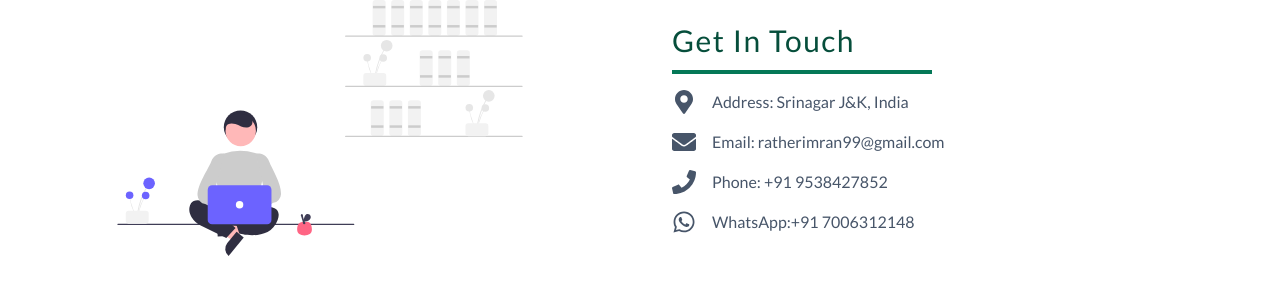
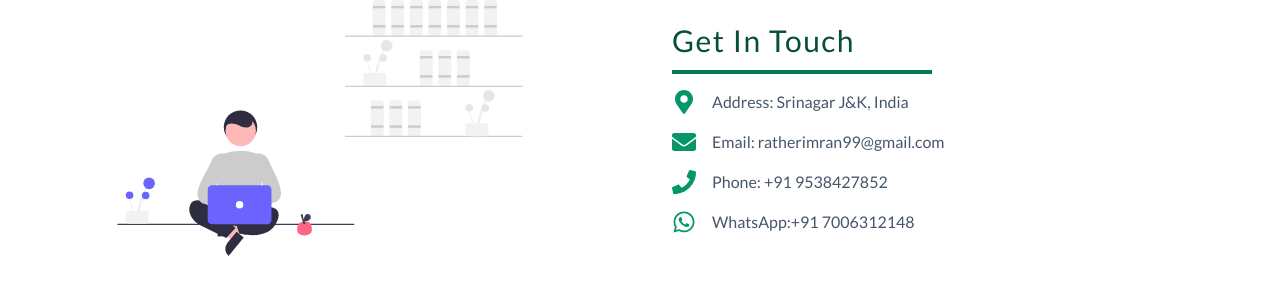
Before and after one commit to emmeiwhite/imran-portfolio-2024, a React (Vite) app: page / in a window 1280 px wide. Shown: the part 3923-4207 px from the top of the page. Built offline with nearby package versions, Linux system fonts and the light colour scheme; a web font is replaced by a local one.

Commit message:
icon colors

```diff
--- a/src/components/Contact.jsx
+++ b/src/components/Contact.jsx
@@ -1,12 +1,7 @@
-import contactSVG from "../assets/proj-2.svg";
-import SectionTitle from "./SectionTitle";
+import contactSVG from '../assets/proj-2.svg'
+import SectionTitle from './SectionTitle'
 
-import {
-  FaWhatsapp,
-  FaEnvelope,
-  FaMapMarkerAlt,
-  FaPhone,
-} from "react-icons/fa";
+import { FaWhatsapp, FaEnvelope, FaMapMarkerAlt, FaPhone } from 'react-icons/fa'
 
 export default function Contact() {
   return (
@@ -25,7 +20,7 @@ export default function Contact() {
 
           <p className="mt-4 text-slate-600">
             <span className="flex gap-4 items-center">
-              <FaMapMarkerAlt className="h-6 w-6 text-slate-600 hover:text-black duration-300" />
+              <FaMapMarkerAlt className="h-6 w-6 text-emerald-600 hover:text-black duration-300" />
               <span>Address: Srinagar J&K, India</span>
             </span>
           </p>
@@ -35,7 +30,7 @@ export default function Contact() {
               target="_blank"
               className="flex gap-4 items-center"
             >
-              <FaEnvelope className="h-6 w-6 text-slate-600 hover:text-black duration-300" />
+              <FaEnvelope className="h-6 w-6 text-emerald-600 hover:text-black duration-300" />
               <span>Email: ratherimran99@gmail.com</span>
             </a>
           </p>
@@ -46,7 +41,7 @@ export default function Contact() {
               target="_blank"
               className="flex gap-4 items-center"
             >
-              <FaPhone className="h-6 w-6 text-slate-600 hover:text-black duration-300" />
+              <FaPhone className="h-6 w-6 text-emerald-600 hover:text-black duration-300" />
               <span>Phone: +91 9538427852</span>
             </a>
           </p>
@@ -56,12 +51,12 @@ export default function Contact() {
               target="_blank"
               className="flex gap-4 items-center"
             >
-              <FaWhatsapp className="h-6 w-6 text-slate-600 hover:text-black duration-300" />
+              <FaWhatsapp className="h-6 w-6 text-emerald-600 hover:text-black duration-300" />
               <span>WhatsApp:+91 7006312148</span>
             </a>
           </p>
         </article>
       </div>
     </section>
-  );
+  )
 }
```
